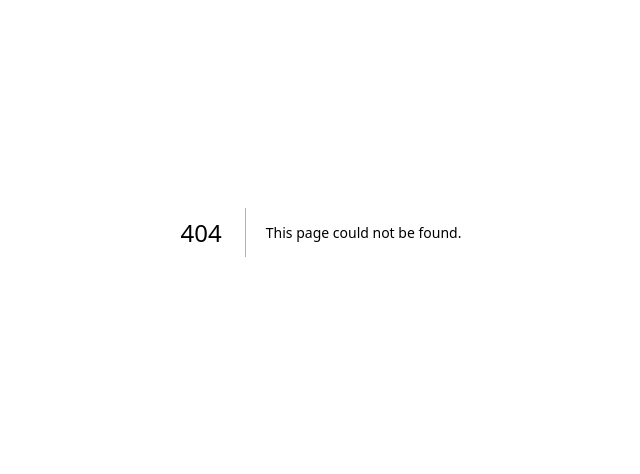
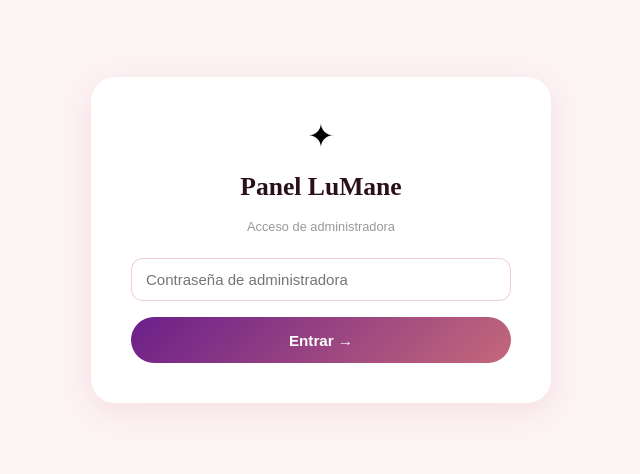
Before and after one commit to Lumane311/Lumane, a Next.js app: page /admin in a window 1280 px wide. Before the commit this address had no page. Shown: the part 168-642 px from the top of the page, without its empty margins (319-959 px from the left). Built offline with nearby package versions, Linux system fonts and the light colour scheme.

Commit message:
Create admin.jsx

```diff
--- /dev/null
+++ b/pages/admin.jsx
@@ -0,0 +1,143 @@
+import React, { useState } from "react";
+
+export default function AdminPanel() {
+  const [password, setPassword] = useState("");
+  const [authed, setAuthed] = useState(false);
+  const [error, setError] = useState("");
+  const [loading, setLoading] = useState(false);
+  const [data, setData] = useState(null);
+
+  async function login() {
+    setError("");
+    setLoading(true);
+    try {
+      const res = await fetch("/api/admin-data", {
+        method: "POST",
+        headers: { "Content-Type": "application/json" },
+        body: JSON.stringify({ password }),
+      });
+      if (res.status === 401) {
+        setError("Contraseña incorrecta.");
+        setLoading(false);
+        return;
+      }
+      const json = await res.json();
+      setData(json);
+      setAuthed(true);
+    } catch (e) {
+      setError("Error de conexión.");
+    }
+    setLoading(false);
+  }
+
+  async function refresh() {
+    setLoading(true);
+    const res = await fetch("/api/admin-data", {
+      method: "POST",
+      headers: { "Content-Type": "application/json" },
+      body: JSON.stringify({ password }),
+    });
+    const json = await res.json();
+    setData(json);
+    setLoading(false);
+  }
+
+  if (!authed) {
+    return (
+      <div style={{ minHeight: "100vh", display: "flex", alignItems: "center", justifyContent: "center", background: "#FDF4F5", fontFamily: "'Outfit',sans-serif" }}>
+        <div style={{ background: "#fff", borderRadius: "1.5rem", padding: "2.5rem", maxWidth: "380px", width: "90%", boxShadow: "0 8px 32px rgba(196,104,122,.15)" }}>
+          <div style={{ textAlign: "center", marginBottom: "1.5rem" }}>
+            <div style={{ fontSize: "2rem", marginBottom: "0.5rem" }}>✦</div>
+            <h1 style={{ fontFamily: "'Cormorant Garamond',serif", fontSize: "1.6rem", fontWeight: 700, color: "#2A1018" }}>Panel LuMane</h1>
+            <p style={{ fontSize: "0.8rem", color: "#999" }}>Acceso de administradora</p>
+          </div>
+          {error && <div style={{ background: "rgba(200,50,50,.08)", color: "#AA3333", padding: "0.7rem", borderRadius: "0.6rem", fontSize: "0.82rem", marginBottom: "1rem", textAlign: "center" }}>{error}</div>}
+          <input
+            type="password"
+            value={password}
+            onChange={(e) => setPassword(e.target.value)}
+            onKeyDown={(e) => e.key === "Enter" && login()}
+            placeholder="Contraseña de administradora"
+            style={{ width: "100%", padding: "12px 14px", borderRadius: 12, border: "1.5px solid rgba(196,104,122,.3)", marginBottom: "1rem", fontSize: 15, outline: "none", boxSizing: "border-box" }}
+          />
+          <button onClick={login} disabled={loading} style={{ width: "100%", background: "linear-gradient(135deg,#6B1F8A,#C4687A)", color: "#fff", border: "none", padding: "0.9rem", borderRadius: "3rem", fontWeight: 700, cursor: "pointer", fontSize: "0.95rem" }}>
+            {loading ? "Entrando…" : "Entrar →"}
+          </button>
+        </div>
+      </div>
+    );
+  }
+
+  const subs = data?.subscribers || [];
+  const stats = data?.stats || { totalActive: 0, totalCancelled: 0, totalRevenue: "0.00" };
+
+  return (
+    <div style={{ minHeight: "100vh", background: "#FDF4F5", fontFamily: "'Outfit',sans-serif", padding: "2rem 1.2rem" }}>
+      <div style={{ maxWidth: "1000px", margin: "0 auto" }}>
+        <div style={{ display: "flex", justifyContent: "space-between", alignItems: "center", marginBottom: "1.5rem", flexWrap: "wrap", gap: "1rem" }}>
+          <h1 style={{ fontFamily: "'Cormorant Garamond',serif", fontSize: "2rem", fontWeight: 700, color: "#2A1018" }}>✦ Panel LuMane</h1>
+          <button onClick={refresh} style={{ background: "#fff", border: "1.5px solid rgba(196,104,122,.3)", color: "#C4687A", padding: "0.5rem 1.2rem", borderRadius: "2rem", fontWeight: 700, cursor: "pointer", fontSize: "0.85rem" }}>
+            {loading ? "Cargando…" : "🔄 Actualizar"}
+          </button>
+        </div>
+
+        <div style={{ display: "grid", gridTemplateColumns: "repeat(auto-fit,minmax(180px,1fr))", gap: "1rem", marginBottom: "2rem" }}>
+          <div style={{ background: "#fff", borderRadius: "1rem", padding: "1.3rem", border: "1px solid rgba(90,154,90,.2)" }}>
+            <div style={{ fontSize: "0.7rem", color: "#999", textTransform: "uppercase", letterSpacing: "0.08em" }}>Activos</div>
+            <div style={{ fontFamily: "'Cormorant Garamond',serif", fontSize: "2.2rem", fontWeight: 700, color: "#5A9A5A" }}>{stats.totalActive}</div>
+          </div>
+          <div style={{ background: "#fff", borderRadius: "1rem", padding: "1.3rem", border: "1px solid rgba(170,85,85,.2)" }}>
+            <div style={{ fontSize: "0.7rem", color: "#999", textTransform: "uppercase", letterSpacing: "0.08em" }}>Cancelados</div>
+            <div style={{ fontFamily: "'Cormorant Garamond',serif", fontSize: "2.2rem", fontWeight: 700, color: "#AA5555" }}>{stats.totalCancelled}</div>
+          </div>
+          <div style={{ background: "#fff", borderRadius: "1rem", padding: "1.3rem", border: "1px solid rgba(196,104,122,.2)" }}>
+            <div style={{ fontSize: "0.7rem", color: "#999", textTransform: "uppercase", letterSpacing: "0.08em" }}>Ingresos aprox.</div>
+            <div style={{ fontFamily: "'Cormorant Garamond',serif", fontSize: "2.2rem", fontWeight: 700, color: "#C4687A" }}>${stats.totalRevenue}</div>
+          </div>
+        </div>
+
+        <div style={{ background: "#fff", borderRadius: "1.2rem", overflow: "hidden", border: "1px solid rgba(196,104,122,.12)" }}>
+          <div style={{ overflowX: "auto" }}>
+            <table style={{ width: "100%", borderCollapse: "collapse", fontSize: "0.85rem" }}>
+              <thead>
+                <tr style={{ background: "rgba(196,104,122,.06)", textAlign: "left" }}>
+                  <th style={{ padding: "0.8rem 1rem" }}>Nombre</th>
+                  <th style={{ padding: "0.8rem 1rem" }}>Correo</th>
+                  <th style={{ padding: "0.8rem 1rem" }}>Plan</th>
+                  <th style={{ padding: "0.8rem 1rem" }}>Monto</th>
+                  <th style={{ padding: "0.8rem 1rem" }}>Pasarela</th>
+                  <th style={{ padding: "0.8rem 1rem" }}>Estado</th>
+                  <th style={{ padding: "0.8rem 1rem" }}>Fecha</th>
+                </tr>
+              </thead>
+              <tbody>
+                {subs.length === 0 && (
+                  <tr><td colSpan={7} style={{ padding: "2rem", textAlign: "center", color: "#999" }}>Aún no hay suscriptores registrados.</td></tr>
+                )}
+                {subs.map((s, i) => (
+                  <tr key={i} style={{ borderTop: "1px solid rgba(196,104,122,.08)" }}>
+                    <td style={{ padding: "0.7rem 1rem" }}>{s.name || "—"}</td>
+                    <td style={{ padding: "0.7rem 1rem" }}>{s.email}</td>
+                    <td style={{ padding: "0.7rem 1rem", textTransform: "capitalize" }}>{s.plan}</td>
+                    <td style={{ padding: "0.7rem 1rem" }}>{s.currency} {s.amount}</td>
+                    <td style={{ padding: "0.7rem 1rem" }}>
+                      <span style={{ background: s.gateway === "wompi" ? "rgba(255,200,0,.15)" : "rgba(99,91,255,.12)", color: s.gateway === "wompi" ? "#B8860B" : "#5A4FCF", padding: "0.2rem 0.6rem", borderRadius: "1rem", fontSize: "0.72rem", fontWeight: 700 }}>
+                        {s.gateway === "wompi" ? "🇨🇴 Wompi" : "🌍 Stripe"}
+                      </span>
+                    </td>
+                    <td style={{ padding: "0.7rem 1rem" }}>
+                      <span style={{ color: s.status === "active" ? "#5A9A5A" : "#AA5555", fontWeight: 700 }}>
+                        {s.status === "active" ? "● Activo" : "○ Cancelado"}
+                      </span>
+                    </td>
+                    <td style={{ padding: "0.7rem 1rem", color: "#999", fontSize: "0.78rem" }}>{new Date(s.createdAt).toLocaleDateString("es")}</td>
+                  </tr>
+                ))}
+              </tbody>
+            </table>
+          </div>
+        </div>
+      </div>
+    </div>
+  );
+}
```
